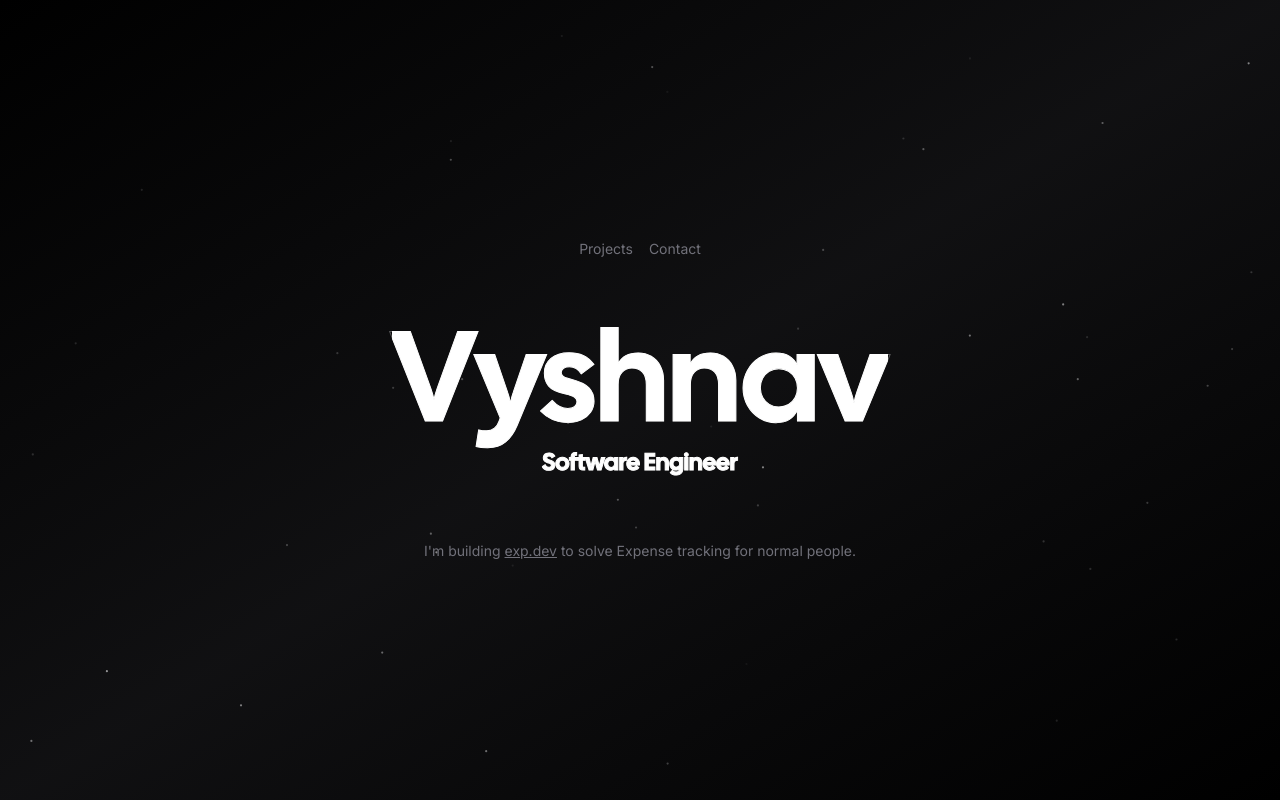
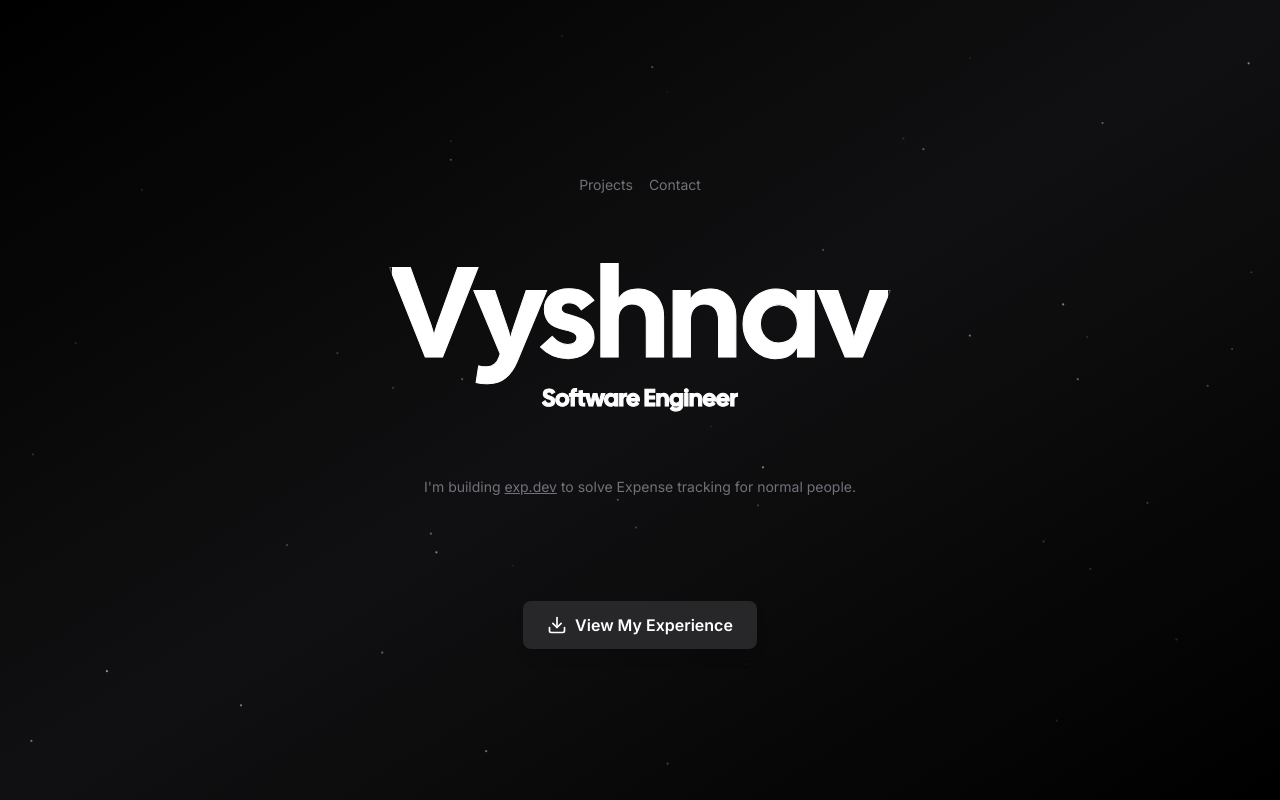
Before and after one commit to vyshnav-suresh/portfolio, a Next.js app: page / in a window 1280 px wide. Built offline with nearby package versions, Linux system fonts and the light colour scheme; no server answers; what tailwindcss-debug-screens would draw is missing.

Commit message:
Integrated resume

```diff
--- a/app/page.tsx
+++ b/app/page.tsx
@@ -1,6 +1,7 @@
 import Link from "next/link";
 import React from "react";
 import Particles from "./components/particles";
+import { Download } from "lucide-react";
 
 const navigation = [
   { name: "Projects", href: "/projects" },
@@ -29,10 +30,10 @@ export default function Home() {
         quantity={100}
       />
       <h1 className="z-10 text-4xl text-transparent duration-1000 bg-white cursor-default text-edge-outline animate-title font-display sm:text-6xl md:text-9xl whitespace-nowrap bg-clip-text ">
-      Vyshnav
+        Vyshnav
       </h1>
       <h1 className="z-10 text-xl text-transparent duration-1000 bg-white cursor-default text-edge-outline animate-title font-display sm:text-xl md:text-2xl whitespace-nowrap bg-clip-text ">
-      Software Engineer
+        Software Engineer
       </h1>
 
       <div className="hidden w-screen h-px animate-glow md:block animate-fade-right bg-gradient-to-r from-zinc-300/0 via-zinc-300/50 to-zinc-300/0" />
@@ -45,10 +46,21 @@ export default function Home() {
             className="underline duration-500 hover:text-zinc-300"
           >
             exp.dev
-          </Link> to solve Expense tracking for normal people.
+          </Link>{" "}to solve Expense tracking for normal people.
         </h2>
+      </div>
+
+      {/* Enhanced Resume Download Section */}
+      <div className="my-10 text-center animate-fade-in">
+        <Link
+          href="/resume.pdf"
+          download
+          className="flex items-center gap-2 px-6 py-3 text-white bg-zinc-800 hover:bg-zinc-600 rounded-lg text-base font-semibold transition-transform duration-300 hover:scale-105 shadow-lg"
+        >
+          <Download className="w-5 h-5" />
+          View My Experience
+        </Link>
       </div>
     </div>
   );
-
 }
```
Also changed, not shown: 1 other file (tests, documents, lock files or other folders).
